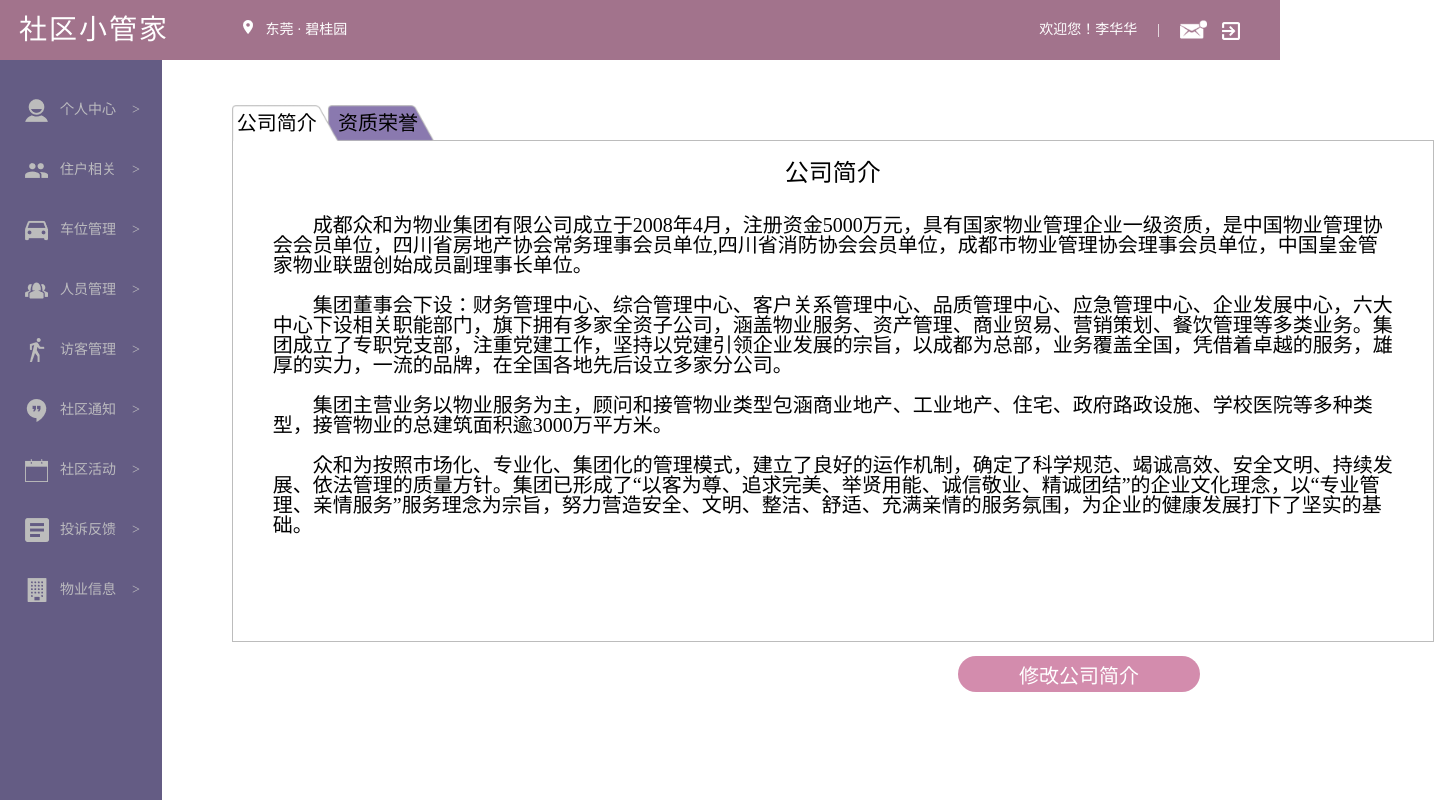
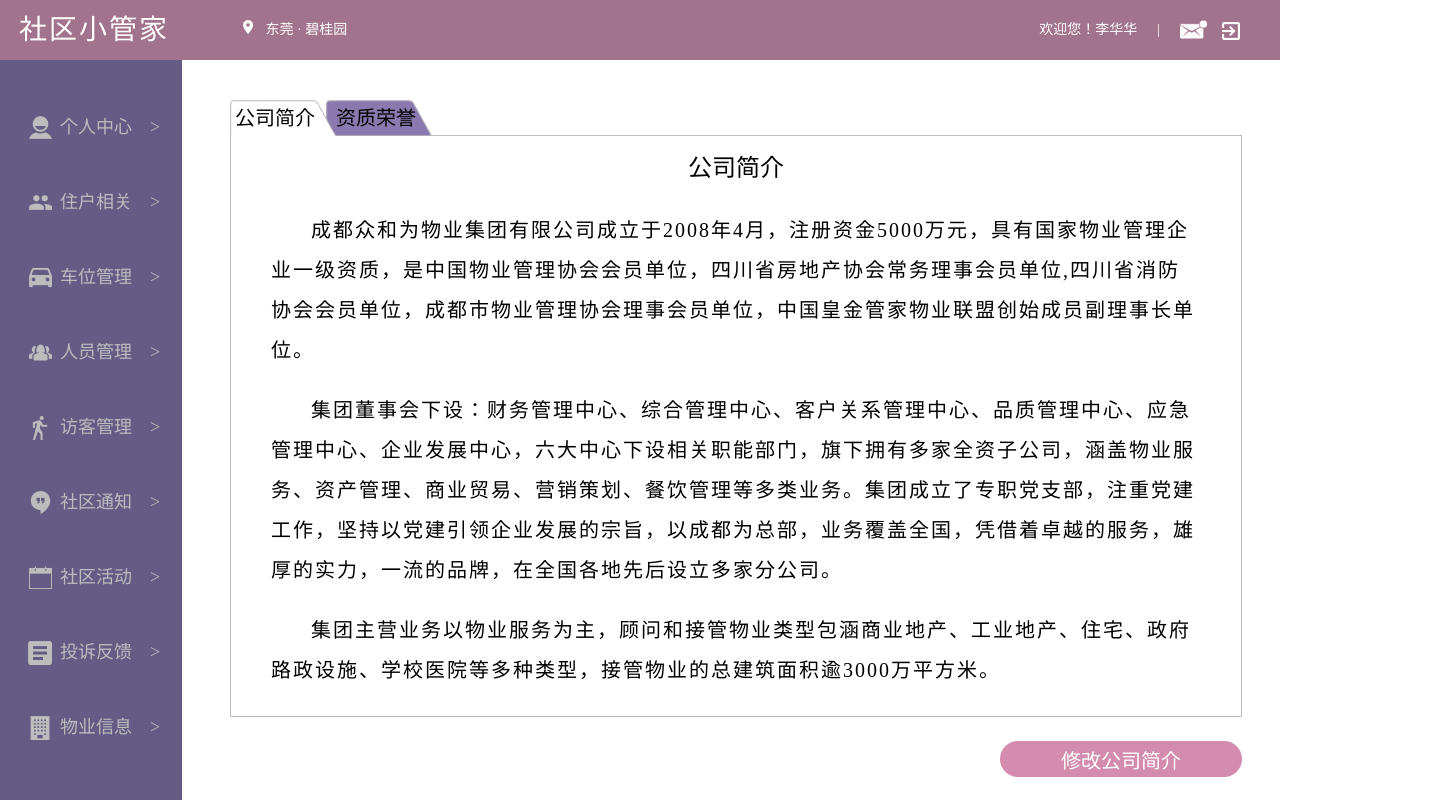
Before and after one commit to WritingCode6/CommunityManagementSystem-frontend, a Vue app: page /index/property in a window 1280 px wide. Shown: the top 800 px of the page, 1434 px wide, since content can reach past the window. Built offline with nearby package versions, Linux system fonts and the light colour scheme.

Commit message:
新增物业信息中的资质荣誉
1. 修复笼罩层的bug
2. 修改公司简介中的textarea样式

```diff
--- a/src/views/index.vue
+++ b/src/views/index.vue
@@ -158,7 +158,8 @@
   flex-direction: row;
 }
 .nav {
-  width: 180px;
+  font-size: 18px;
+  width: 200px;
   /*width: 30%;*/
   background: #645c84;
   /* 取消浮动 */
@@ -168,16 +169,17 @@
   position: fixed;*/
 }
 .list {
-  margin-top: 20px;
-  /*padding-bottom: 80px;*/
-  padding-bottom: 180%;
+  margin-top: 30px;
+  /*padding-bottom: 50px;*/
+  padding-bottom: 30%;
+  /*padding-bottom: 180%;*/
 }
 .list span {
-  line-height: 60px;
+  line-height: 75px;
   vertical-align: top;
 }
 .arrows {
-  margin-left: 16px;
+  margin-left: 18px;
 }
 .personal,
 .user,
@@ -190,7 +192,7 @@
 .property {
   display: block;
   color: #bcbbbf;
-  height: 60px;
+  height: 75px;
   width: 100%;
 }
 .personal {
@@ -342,7 +344,7 @@
 }*/
 /* 更换布局后的子组件展示样式 */
 .right_part {
-  width: calc(99% - 180px);
+  width: calc(99% - 200px);
   /*width: 100%;*/
   height: 100%;
   margin: 15px;
--- a/src/views/property/property.vue
+++ b/src/views/property/property.vue
@@ -11,6 +11,7 @@
       </ul>
       <div class="content">
         <h3>公司简介</h3>
+<!--        <p>{{ msg }}</p>-->
         <p>{{ msg1 }}</p>
         <p>{{ msg2 }}</p>
         <p>{{ msg3 }}</p>
@@ -28,7 +29,15 @@
           <span>资质荣誉</span>
         </li>
       </ul>
-      <div class="content"></div>
+      <div class="content honor_content">
+        <!-- 可改为v-for -->
+        <div class="honor_photo">正在开发！</div>
+        <div class="honor_photo">正在开发！</div>
+        <div class="honor_photo">正在开发！</div>
+        <div class="honor_photo">正在开发！</div>
+        <div class="honor_photo">正在开发！</div>
+        <div class="honor_photo">正在开发！</div>
+      </div>
     </div>
     <div class="modifyIntroCover" v-show="modifyIntro">
       <div class="modifyContent">
@@ -43,7 +52,7 @@
         <div class="box">
           <p>公司简介</p>
           <div class="modifyContent">
-            <textarea type="text" style="resize:none"></textarea>
+            <textarea type="text" style="resize:none" v-model="msg"></textarea>
           </div>
         </div>
         <button type="button" value="保存修改" class="saveButton" @click="save">保存修改</button>
@@ -57,6 +66,15 @@
   name: "property",
   data() {
     return {
+      msg: '成都众和为物业集团有限公司成立于2008年4月，注册资金5000万元，具有国家物业管理企业一级资质，是中国物业管理协会会员单位，' +
+        '四川省房地产协会常务理事会员单位,四川省消防协会会员单位，成都市物业管理协会理事会员单位，中国皇金管家物业联盟创始成员副理事长' +
+        '单位。\n    集团董事会下设：财务管理中心、综合管理中心、客户关系管理中心、品质管理中心、应急管理中心、企业发展中心，六大中心下设相关职' +
+        '能部门，旗下拥有多家全资子公司，涵盖物业服务、资产管理、商业贸易、营销策划、餐饮管理等多类业务。集团成立了专职党支部，注重党建工作，' +
+        '坚持以党建引领企业发展的宗旨，以成都为总部，业务覆盖全国，凭借着卓越的服务，雄厚的实力，一流的品牌，在全国各地先后设立多家分公司。' +
+        '\n    集团主营业务以物业服务为主，顾问和接管物业类型包涵商业地产、工业地产、住宅、政府路政设施、学校医院等多种类型，接管物业的总建筑面积' +
+        '逾3000万平方米。\n    众和为按照市场化、专业化、集团化的管理模式，建立了良好的运作机制，确定了科学规范、竭诚高效、安全文明、持续发展、依法' +
+        '管理的质量方针。集团已形成了“以客为尊、追求完美、举贤用能、诚信敬业、精诚团结”的企业文化理念，以“专业管理、亲情服务”服务理念为宗旨，' +
+        '努力营造安全、文明、整洁、舒适、充满亲情的服务氛围，为企业的健康发展打下了坚实的基础。',
       msg1:
         "成都众和为物业集团有限公司成立于2008年4月，注册资金5000万元，具有国家物业管理企业一级资质，是中国物业管理协会会员单位，四川省房地产协会常务理事会员单位,四川省消防协会会员单位，成都市物业管理协会理事会员单位，中国皇金管家物业联盟创始成员副理事长单位。",
       msg2:
@@ -65,7 +83,6 @@
         "集团主营业务以物业服务为主，顾问和接管物业类型包涵商业地产、工业地产、住宅、政府路政设施、学校医院等多种类型，接管物业的总建筑面积逾3000万平方米。",
       msg4:
         "众和为按照市场化、专业化、集团化的管理模式，建立了良好的运作机制，确定了科学规范、竭诚高效、安全文明、持续发展、依法管理的质量方针。集团已形成了“以客为尊、追求完美、举贤用能、诚信敬业、精诚团结”的企业文化理念，以“专业管理、亲情服务”服务理念为宗旨，努力营造安全、文明、整洁、舒适、充满亲情的服务氛围，为企业的健康发展打下了坚实的基础。",
-
       introRead: true,
       honorRead: false,
       modifyIntro: false
@@ -73,10 +90,12 @@
   },
   methods: {
     toHonor() {
-      (this.introRead = false), (this.honorRead = true);
+      this.introRead = false;
+      this.honorRead = true;
     },
     toIntro() {
-      (this.introRead = true), (this.honorRead = false);
+      this.introRead = true;
+      this.honorRead = false;
     },
     toModifyIntro() {
       this.modifyIntro = true;
@@ -92,9 +111,14 @@
 </script>
 
 <style scoped>
+#property {
+  display: flex;
+  flex-direction: column;
+  align-items: center;
+}
 .introRead,
 .honorRead {
-  margin-top: 30px;
+  margin-top: 25px;
   position: relative;
   left: 55px;
 }
@@ -106,10 +130,10 @@
 }
 .introRead ul,
 .honorRead ul {
-  background-size: 202.4px;
+  background-size: 202px;
   background-repeat: no-repeat;
   width: 1012px;
-  height: 36.2px;
+  height: 36px;
   position: relative;
   z-index: 1;
 }
@@ -120,27 +144,44 @@
 a {
   display: block;
   width: 90px;
-  height: 36.2px;
+  height: 36px;
   font-size: 20px;
   text-align: center;
-  line-height: 36.2px;
+  line-height: 36px;
   color: black;
   position: absolute;
   z-index: 2;
 }
 .introRead a,
 .honorRead span {
-  left: 101.2px;
+  left: 101px;
 }
 a:hover {
   color: #fff;
 }
 .content {
   margin-top: -1px;
-  width: 1200px;
-  height: 500px;
+  min-width: 1000px;
+  max-width: 1200px;
+/*  width: 100%;*/
+  height: 580px;
   border: 1px solid #bcbcbc;
   overflow-y: scroll;
+}
+.honor_content {
+  display: flex;
+  flex-wrap: wrap;
+  justify-content: space-around;
+}
+.honor_photo {
+  width: 300px;
+  height: 150px;
+  font-size: 24px;
+  border: 1px black solid;
+  text-align: center;
+  /* 文字上下居中：line-height = height */
+  line-height: 150px;
+  margin: auto 0;
 }
 h3 {
   margin-top: 20px;
@@ -148,17 +189,21 @@
   text-align: center;
   margin-bottom: 30px;
 }
-.introRead p{
+.introRead p,
+.honorRead p,
+textarea{
   text-indent: 40px;
   font-size: 20px;
   margin: 20px 40px;
+  letter-spacing: 2px;
+  line-height: 40px;
 }
 .modifyButton {
   width: 242px;
   height: 36px;
   background: #d38cad;
   float: right;
-  margin-right: 20px;
+  margin-top: 10px;
   font-size: 20px;
   color: #fff;
   outline: none;
@@ -171,9 +216,10 @@
   width: 100%;
   left: 0;
   top: 0;
-  background: rgba(0, 0, 0, 0.3);
+  background: rgba(0, 0, 0, 0.5);
   position: absolute;
   z-index: 999;
+  padding-bottom: 12px;
 }
 .modifyContent {
   width: 1000px;
```
